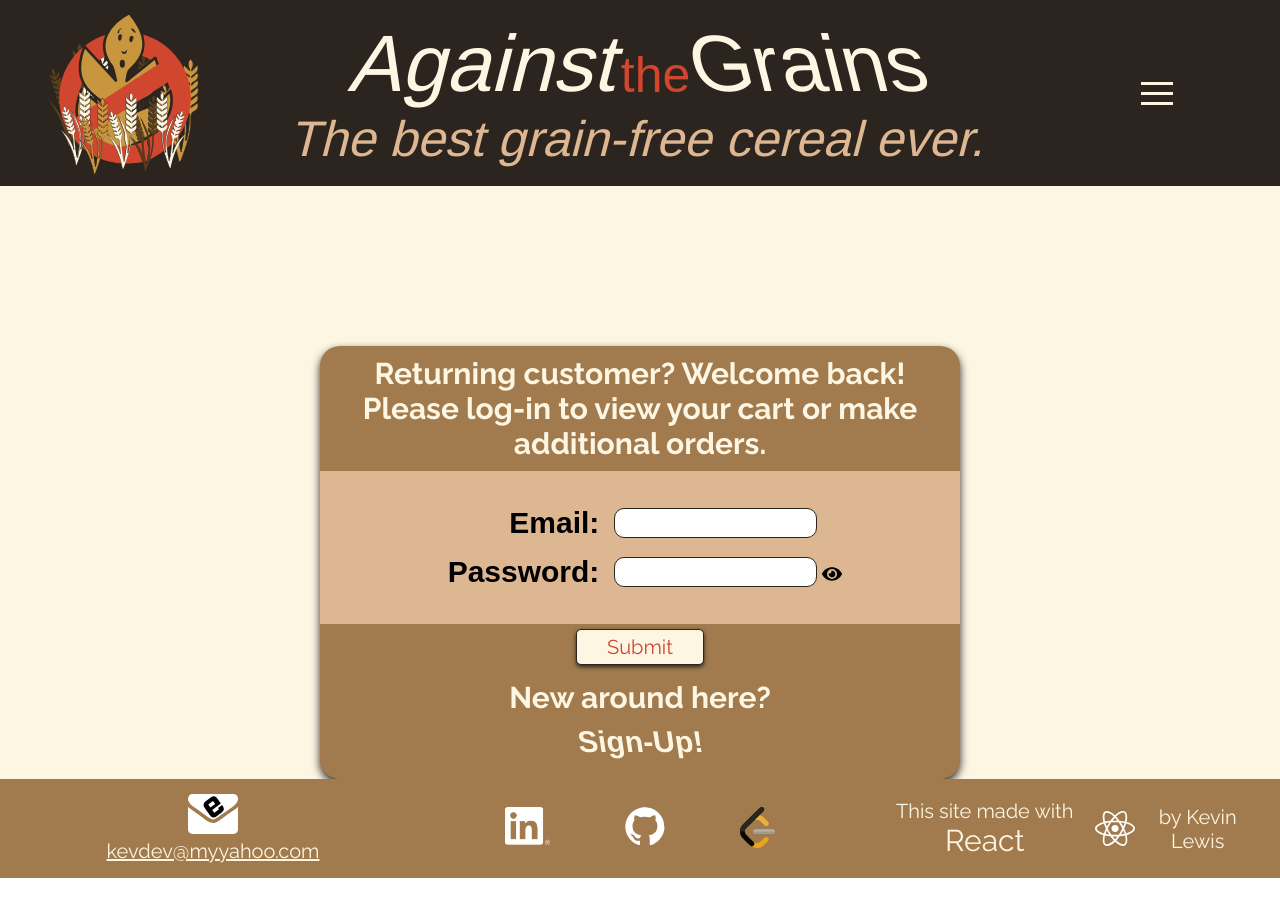
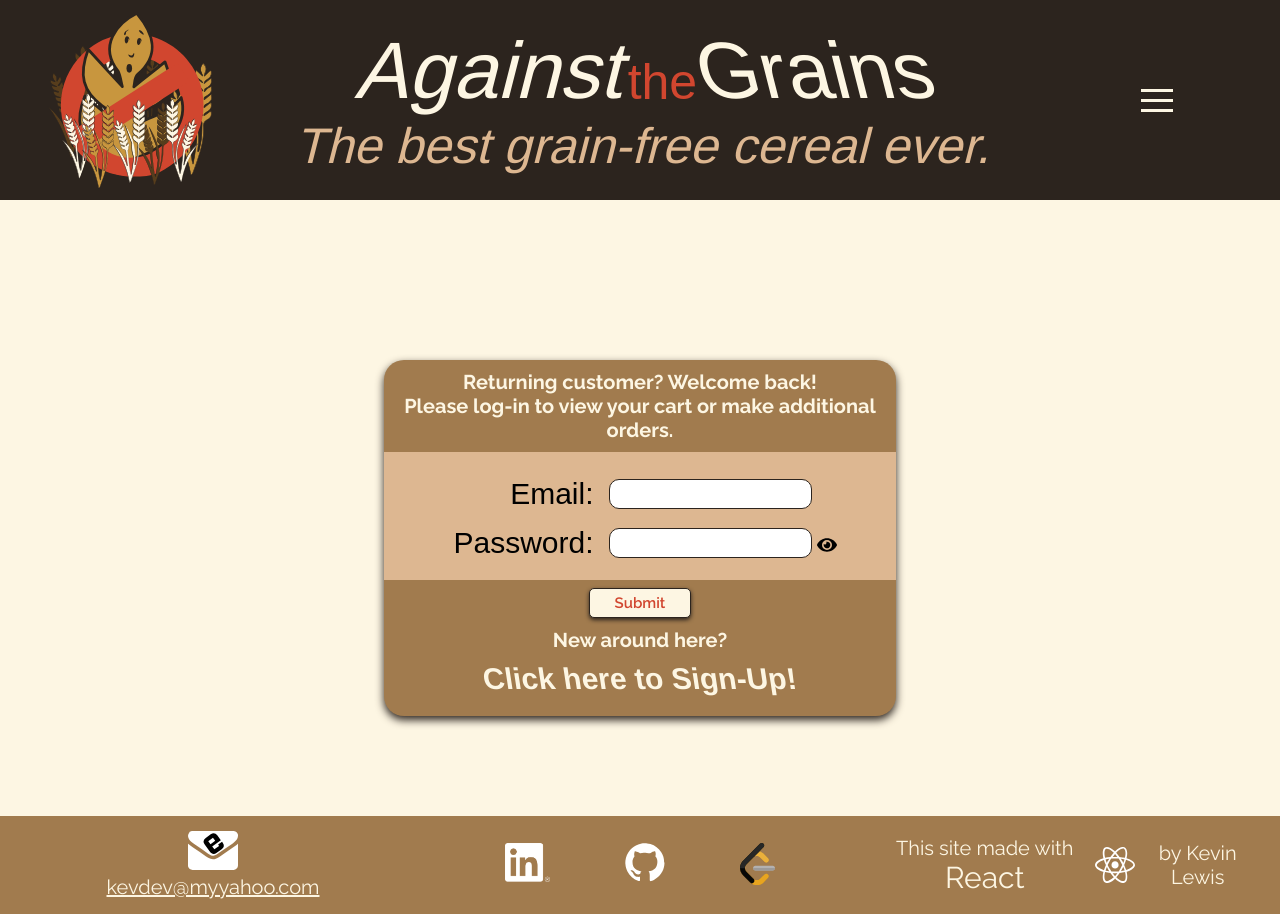
Before and after one commit to KPL33/cereal-shop, a React (Vite) app in the folder client/: page /login in a window 1280 px wide. Before the commit the page ends 878 px from the top, so only its background shows below. Built offline with nearby package versions, Linux system fonts and the light colour scheme; no server answers; the HTML template or start-up script is replaced by a standard one; a web font is replaced by a local one.

Commit message:
adjusted styles throughout

```diff
--- a/client/src/components/Header/Nav/Nav.jsx
+++ b/client/src/components/Header/Nav/Nav.jsx
@@ -51,21 +51,12 @@ const Nav = () => {
       <div className="hamburger" onClick={() => setNavOpen(!navOpen)}>
         <Hamburger toggled={navOpen} toggle={setNavOpen} />
       </div>
+
       <nav className={`sidebar-nav ${navOpen ? "open" : ""}`}>
         {/* Navigation Links */}
         {currentPath !== "/" && currentPath !== "/products" && (
           <Link to="/" className="nav-link" onClick={() => setNavOpen(false)}>
             <h3>Products</h3>
-          </Link>
-        )}
-
-        {currentPath !== "/about" && (
-          <Link
-            to="/about"
-            className="nav-link"
-            onClick={() => setNavOpen(false)}
-          >
-            <h3>About Us</h3>
           </Link>
         )}
 
@@ -115,6 +106,16 @@ const Nav = () => {
           </Link>
         )}
 
+        {currentPath !== "/about" && (
+          <Link
+            to="/about"
+            className="nav-link"
+            onClick={() => setNavOpen(false)}
+          >
+            <h3>About Us</h3>
+          </Link>
+        )}
+
         {currentPath !== "/contact" && (
           <Link
             to="/contact"
--- a/client/src/components/Header/Nav/nav.css
+++ b/client/src/components/Header/Nav/nav.css
@@ -45,18 +45,17 @@
 
 .sidebar.open .sidebar-nav {
   padding-right: 50px;
-  opacity: 0.95;
-  transition: opacity 2s ease;
+  opacity: 0.9;
 }
 
 .nav-link {
   text-decoration: none;
-  margin: 15px 0;
+  margin: 7px 0;
   width: 100%;
   justify-content: flex-end;
 }
 
-.nav-link h3, .nav-link:hover h3 {
+.nav-link h3 {
   /* font-optical-sizing: auto; */
   font-weight: 100;
 }
@@ -87,11 +86,9 @@
   .sidebar.open .sidebar-nav {
     padding: 0;
   }
-}
 
-@media (max-width: 675px)  {
   .sidebar-nav {
-    width: 200px;
+    width: 150px;
     border-radius: 2.5rem;
   }
 
--- a/client/src/components/Header/header.css
+++ b/client/src/components/Header/header.css
@@ -26,7 +26,7 @@
 }
 
 .logo {
-  width: 13vw;
+  width: 180px;
 }
 
 .title-container {
@@ -86,6 +86,10 @@
   .the {
     margin-top: 20px;
   }
+
+  .logo {
+    width: 120px;
+  }
 }
 
 @media (max-width: 675px) {
--- a/client/src/components/Main/About/about.css
+++ b/client/src/components/Main/About/about.css
@@ -9,6 +9,6 @@
 .about-title {
     font-size: 3rem;
     text-align: center;
-    margin-bottom: 50px;
+    margin-bottom: 20px;
     font-family: "active", sans-serif;
 }
--- a/client/src/components/Main/Cart/cart.css
+++ b/client/src/components/Main/Cart/cart.css
@@ -78,9 +78,6 @@
   font-family: "Raleway", sans-serif;
 }
 
-.column-title,
-.cart-total h3,
-.error-message,
 .cart-total-dollars {
   font-weight: 600;
 }
@@ -165,6 +162,10 @@
 .product-column,
 .price-column {
   text-align: left;
+}
+
+.product-price, .product-total-price {
+  font-size: 1rem;
 }
 
 .cart-total-dollars,
--- a/client/src/components/Main/Login/Login.jsx
+++ b/client/src/components/Main/Login/Login.jsx
@@ -120,7 +120,7 @@ const Login = () => {
       <h4 className="log-greeting">New around here?</h4>
 
       <Link className="signup-link" to="/signup">
-        <h4>Sign-Up!</h4>
+        <h4>Click here to Sign-Up!</h4>
       </Link>
     </form>
   );
--- a/client/src/components/Main/Login/forms.css
+++ b/client/src/components/Main/Login/forms.css
@@ -1,25 +1,20 @@
-.login-signup-form {
-  display: flex;
-  flex-direction: column;
-  width: 50vw;
-  height: auto;
-  background-color: var(--4);
-  border-radius: 2rem;
-  box-shadow: 0px 4px 8px  var(--5, 0.4);
-  text-align: center;
-  margin-top: 100px;
-  align-items: center;
-}
-
-.log-greeting, .field-title, .signup-link, .form-message, .back-contact-link {
+.field-title,
+.signup-link,
+.form-message,
+.back-contact-link {
   font-size: 3rem;
 }
 
-.toggle-password:hover, .submit:hover, .signup-link:hover {
+.toggle-password:hover,
+.submit:hover,
+.signup-link:hover {
   cursor: pointer;
 }
 
-.log-greeting, .form-row input, #message, .submit {
+.log-greeting,
+.form-row input,
+#message,
+.submit, .pwd-fine-print {
   font-family: "Raleway", sans-serif;
 }
 
@@ -41,19 +36,42 @@
   margin: 20px 0;
 }
 
+.form-row:first-of-type {
+  margin: 5px 0 15px 0;
+}
+
+.form-body > .form-rows > .form-row:nth-child(5) {
+  margin-top: 15px;
+}
+
+
 .form-row {
   display: flex;
   align-items: center;
   justify-content: flex-end;
   width: auto;
-  margin: 15px 0;
 }
 
-.field-title, .form-message, .signup-link {
+.field-title,
+.form-message,
+.signup-link {
   font-family: "active", sans-serif;
 }
 
-.form-row input, #message {
+#name,
+#email,
+#message {
+  width: 600px;
+}
+
+.form-row input,
+#message,
+.submit {
+  border: 1px solid var(--5);
+}
+
+.form-row input,
+#message {
   width: 100%;
   height: 3rem;
   margin: 0 15px;
@@ -61,8 +79,14 @@
   padding: 5px 10px;
 }
 
-.form-row input, #message, .submit {
-  border: 1px solid var(--5);
+.signup-link:hover,
+.back-contact-link:hover {
+  text-decoration: underline;
+  color: var(--5);
+}
+
+.log-greeting {
+  font-size: 2rem;
 }
 
 .toggle-password {
@@ -76,8 +100,28 @@
   margin: 5px 0 0 20px;
 }
 
-#name, #email, #message {
-  width: 600px;
+.login-signup-form {
+  display: flex;
+  flex-direction: column;
+  width: 40vw;
+  height: auto;
+  background-color: var(--4);
+  border-radius: 2rem;
+  box-shadow: 0px 4px 8px var(--5, 0.4);
+  text-align: center;
+  margin: 100px 0;
+  align-items: center;
+}
+
+.field-title {
+  font-weight: 100;
+}
+
+.pwd-fine-print {
+  display: block;
+  margin: 0;
+  text-align: center;
+  font-size: 1.25rem;
 }
 
 #message {
@@ -102,15 +146,10 @@
 }
 
 .signup-link {
-  transform: skew(.15rad);
+  transform: skew(0.15rad);
   text-decoration: none;
   margin-bottom: 20px;
   color: var(--1);
-}
-
-.signup-link:hover, .back-contact-link:hover {
-  text-decoration: underline;
-  color: var(--5);
 }
 
 .back-contact-link {
@@ -147,17 +186,15 @@
   }
 }
 
-
 .submit {
+  font-size: 1.5rem;
+  font-weight: 600;
   width: 20%;
   height: auto;
   padding: 5px;
-  margin: 5px;
-  font-size: 2rem;
-  /* font-optical-sizing: auto; */
-  font-style: normal;
-  box-shadow: 0px 2px 4px  var(--5, 0.4);
-  border-radius: .5rem;
+  margin-top: 8px;
+  box-shadow: 0px 2px 4px var(--5, 0.4);
+  border-radius: 0.5rem;
   background-color: var(--1);
   color: var(--3);
 }
@@ -168,15 +205,19 @@
 }
 
 @media (max-width: 1500px) {
-  #name, #email, #message {
-  width: 400px;
+  #name,
+  #email,
+  #message {
+    width: 400px;
   }
 }
 
 @media (max-width: 1080px) {
-  #name, #email, #message {
-  width: 300px;
-}
+  #name,
+  #email,
+  #message {
+    width: 300px;
+  }
 }
 
 @media (max-width: 850px) {
@@ -193,8 +234,14 @@
     max-height: 400px;
   }
 
-  .log-greeting, .form-message {
+  .log-greeting,
+  .submit,
+  .form-message {
     font-size: 1.5rem;
+  }
+
+  .signup-link {
+    font-size: 1.8rem;
   }
 
   .toggle-password svg {
@@ -208,14 +255,16 @@
   .field-title {
     font-size: 1.75rem;
   }
-
-  .submit {
-    font-size: 1rem;
-  }
 }
 
 @media (max-width: 500px) {
-  #name, #email, #message {
-  width: 220px;
+  #name,
+  #email,
+  #message {
+    width: 220px;
+  }
+
+  .submit {
+    font-size: 1.1rem;
   }
 }
--- a/client/src/components/Main/Products/Select/AtcButtons/atc-button.css
+++ b/client/src/components/Main/Products/Select/AtcButtons/atc-button.css
@@ -16,12 +16,13 @@
   /* font-optical-sizing: auto; */
   font-weight: 500;
   border-radius: 1rem;
+  color: var(--5);
 }
 
 .atc-button {
-  width: 60%;
-  font-size: 3rem;
-  height: 70px;
+  width: auto;
+  font-size: 2.5rem;
+  height: 50px;
   line-height: .95;
   display: flex;
   justify-content: center;
@@ -45,28 +46,25 @@
 
 @media (max-width: 1300px) {
   .atc-button {
-    font-size: 2.5rem;
+    font-size: 2rem;
     padding: 1px;
-    height: 100px;
-  }
-}
-
-@media (max-width: 975px) {
-  .atc-button {
-    height: 75px;
-    font-size: 2rem;
+    height: 40px;
+    width: 100px;
   }
 }
 
 @media (max-width: 850px) {
   .atc-button {
     font-size: 1.6rem;
+    width: 75px;
   }
 }
 
 @media (max-width: 675px) {
   .atc-button {
     font-size: 2.5rem;
+    width: auto;
+    padding: 10px;
   }
 }
 
--- a/client/src/components/Main/Products/products.css
+++ b/client/src/components/Main/Products/products.css
@@ -68,7 +68,6 @@
 .product-card-description {
   color: var(--5);
   text-align: center;
-  /* font-optical-sizing: auto; */
   font-weight: 500;
   font-style: normal;
 }
@@ -79,7 +78,7 @@
 }
 
 .product-card-title {
-  font-size: calc(4vw + 2rem);
+  font-size: 7rem;
 }
 
 .cart-icon-container {
@@ -135,11 +134,7 @@
 
 @media (max-width: 992px) {
   .product-card-title {
-    font-size: calc(4vw + 1rem); /* Reduce font size gradually at smaller screen widths */
-  }
-
-  .product-card-description {
-    font-size: 2.75rem;
+    font-size: 6rem;
   }
 }
 
@@ -172,4 +167,10 @@
   .product-card-description {
     font-size: 3.5rem;
   }
+
+  .cart-icon-container {
+    width: 90px;
+    height: 90px;
+    margin: 30px;
+  }
 }
--- a/client/src/components/Main/Signup/Signup.jsx
+++ b/client/src/components/Main/Signup/Signup.jsx
@@ -167,6 +167,18 @@ const SignUp = () => {
             </span>
           </div>
 
+          <div>
+            <p className="pwd-fine-print">
+              (Minimum password length is 8 characters.
+            </p>
+          </div>
+
+          <div>
+            <p className="pwd-fine-print">
+              Must include 1 each: Uppercase, Lowercase, Numeral & Special).
+            </p>
+          </div>
+
           <div className="form-row">
             <h4 className="field-title">Confirm Password:</h4>
 
```
Also changed, not shown: client/src/components/Main/Products/Select/prod-select.css (+20 -26 lines).
